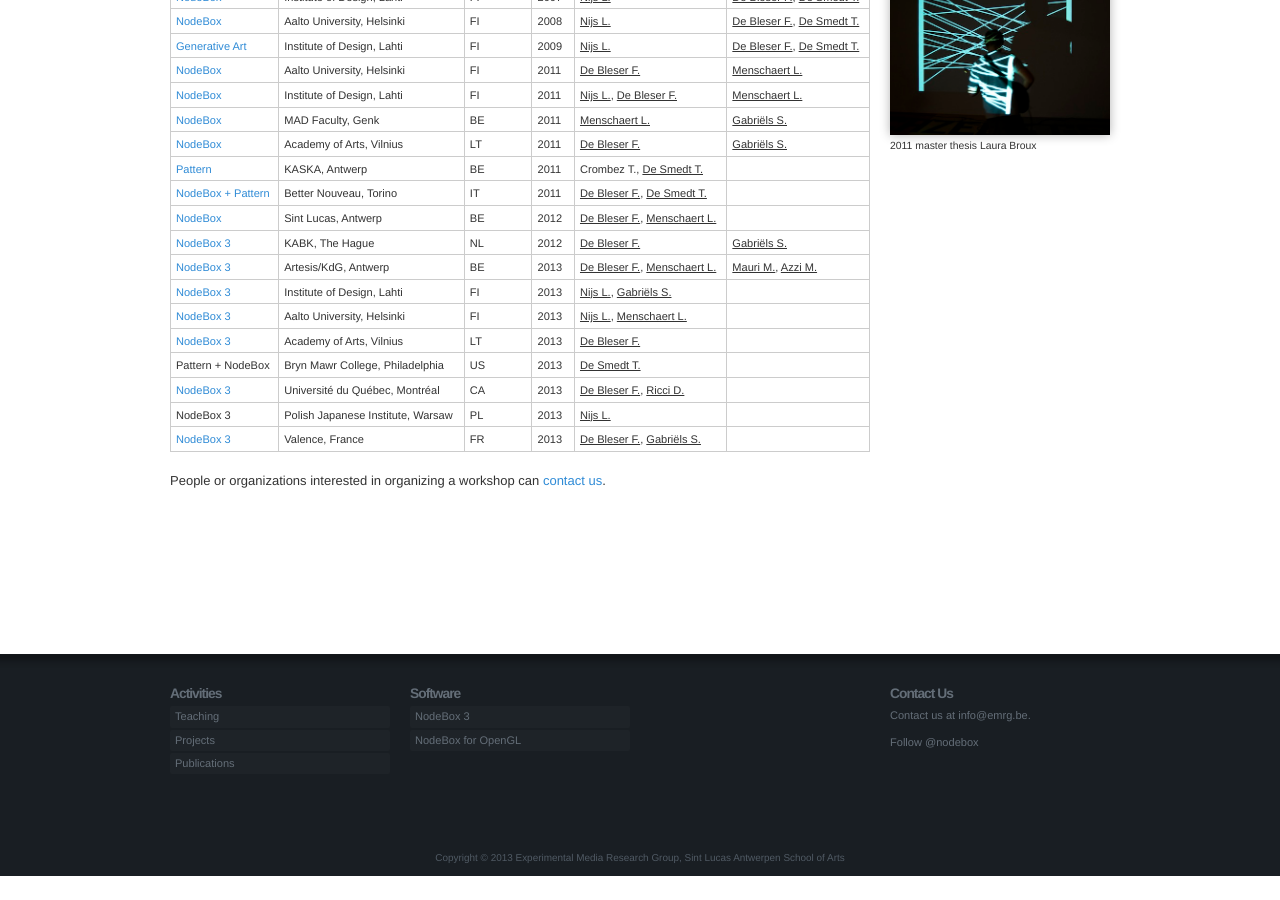
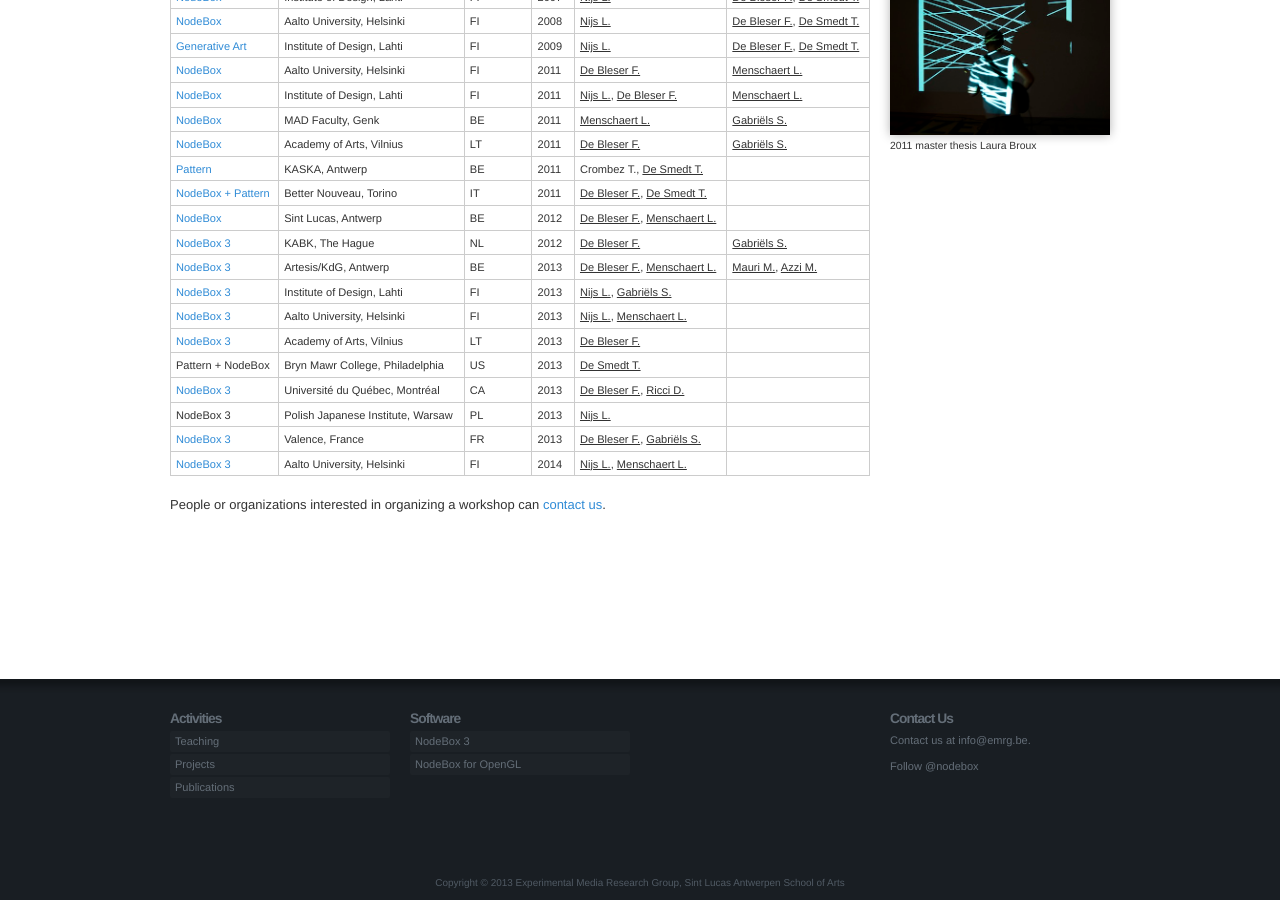
Before and after one commit to nodebox/emrg.be, a Jekyll site: the page built from teaching/index.md, in a window 1280 px wide and 900 px high, scrolled down 883 px. Built offline with Jekyll 4.4.1, drawn with Linux system fonts in a browser that asks for light colours; nearby versions of some CDN libraries; comment, search, counter and statistics services are not loaded; before the commit the page ends 1759 px from its top, so only the background shows below that.

Commit message:
Added workshop Helsinki
Added the blogpost for Helsinki Aalto 2014

```diff
--- a/teaching/index.md
+++ b/teaching/index.md
@@ -225,6 +225,14 @@
 		<td data-title="Teachers"><a href="../people/frederik-de-bleser.html" class="author">De Bleser F.</a>, <a href="../people/stefan-gabriels.html" class="author">Gabriëls S.</a></td>
 		<td data-title="&nbsp;"></td>
 	</tr>
+    <tr>
+		<td data-title="Class"><a href="http://nodebox.net/gallery/2014/01/worskhop-helsinki/">NodeBox 3</a></td>
+		<td data-title="Institute">Aalto University, Helsinki</td>
+		<td data-title="Country">FI</td>
+		<td data-title="Year">2014</td>
+		<td data-title="Teachers"><a href="../people/lucas-nijs.html" class="author">Nijs L.</a>, <a href="../people/lieven-menschaert.html" class="author">Menschaert L.</a></td>
+		<td data-title="&nbsp;"></td>
+	</tr>
 </table>
 
 
```
